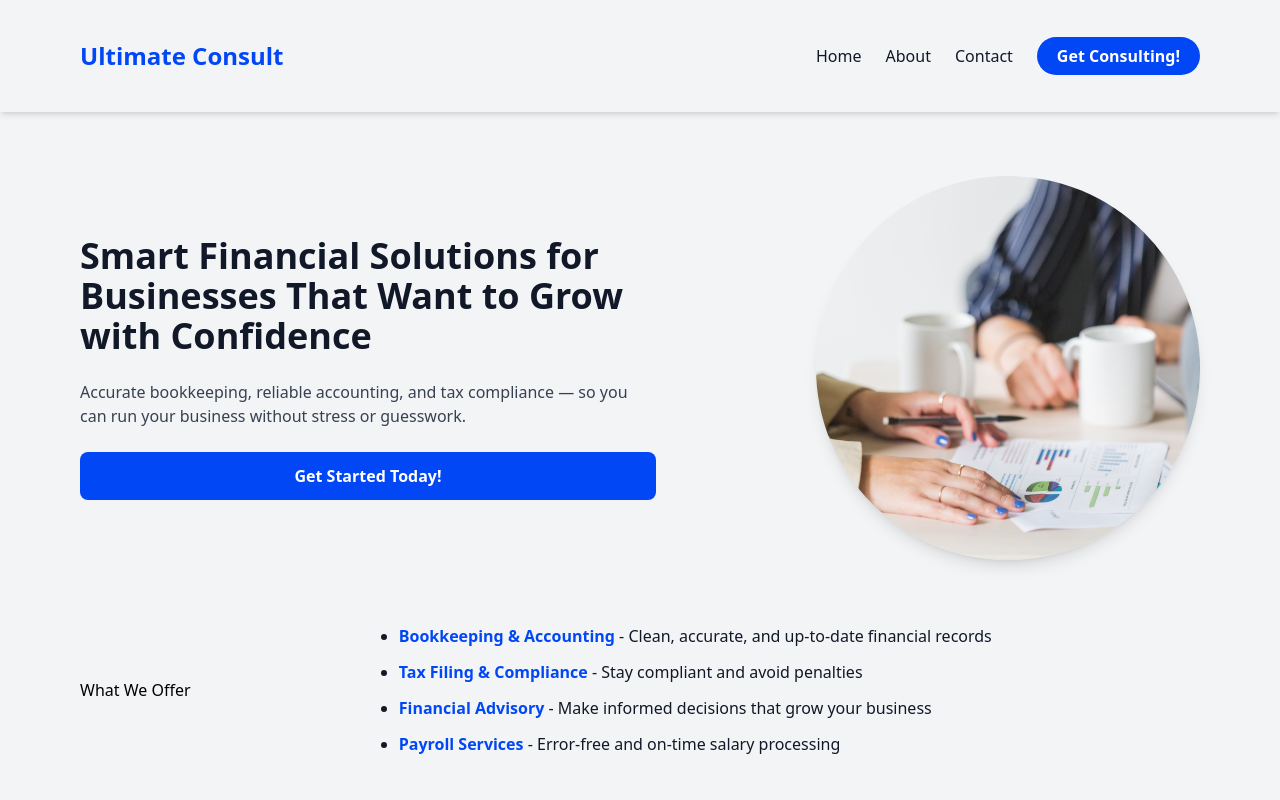
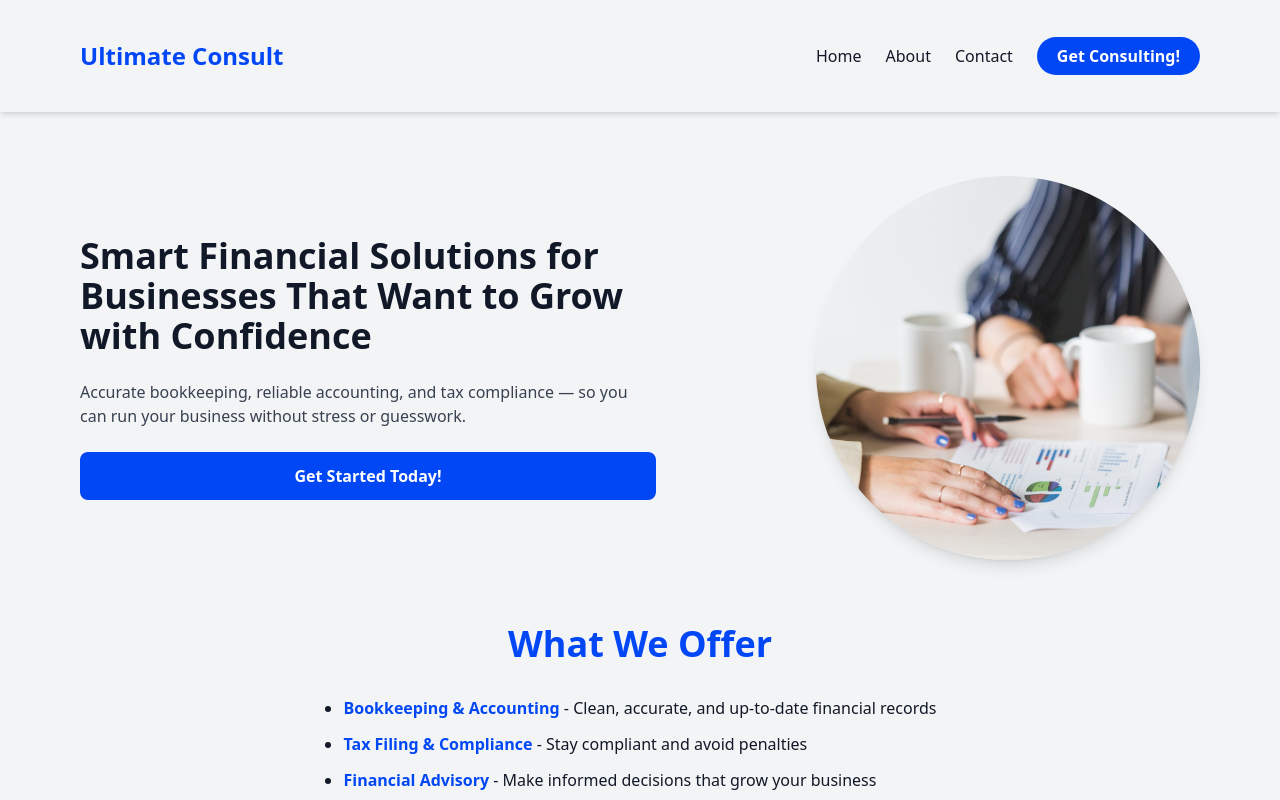
Before and after one commit to Sultan2403/Ultimate-Consult, a React (Vite) app: page / in a window 1280 px wide. Shown: the top 800 px of the page. Built offline with nearby package versions, Linux system fonts and the light colour scheme.

Commit message:
Enhance Hero Section title styling and layout

```diff
--- a/src/Components/Sections/Hero/HeroSection.jsx
+++ b/src/Components/Sections/Hero/HeroSection.jsx
@@ -32,8 +32,8 @@ export default function HeroSec() {
       </div>
 
       {/* SERVICES / FEATURES */}
-      <div className="w-full flex justify-center items-center">
-        <h3>What We Offer</h3>
+      <div className="w-full flex justify-center items-center flex-col gap-8">
+        <h1 className="font-bold text-primary text-4xl">What We Offer</h1>
         <ul className="list-disc flex flex-col gap-3 px-4 md:px-0 text-dark text-base max-w-3xl mx-auto">
           <li>
             <span className="font-semibold text-primary">
```
